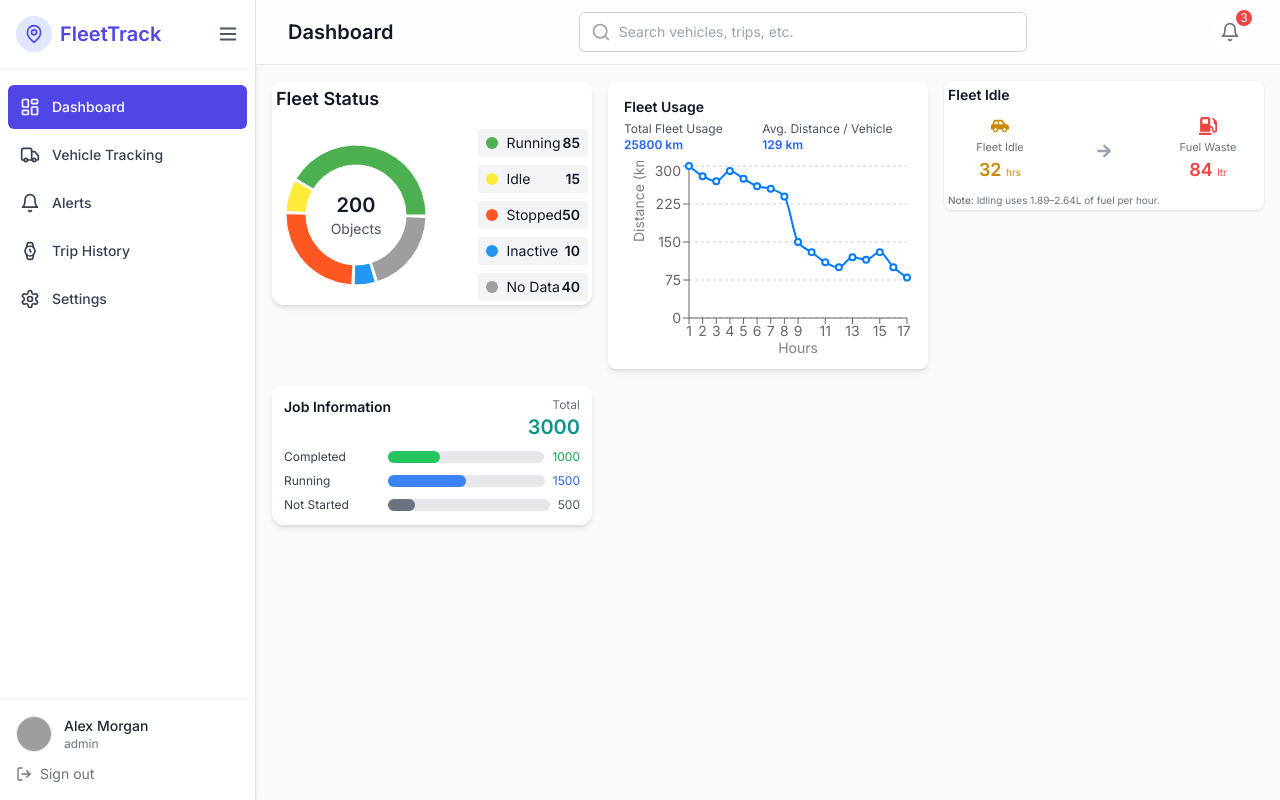
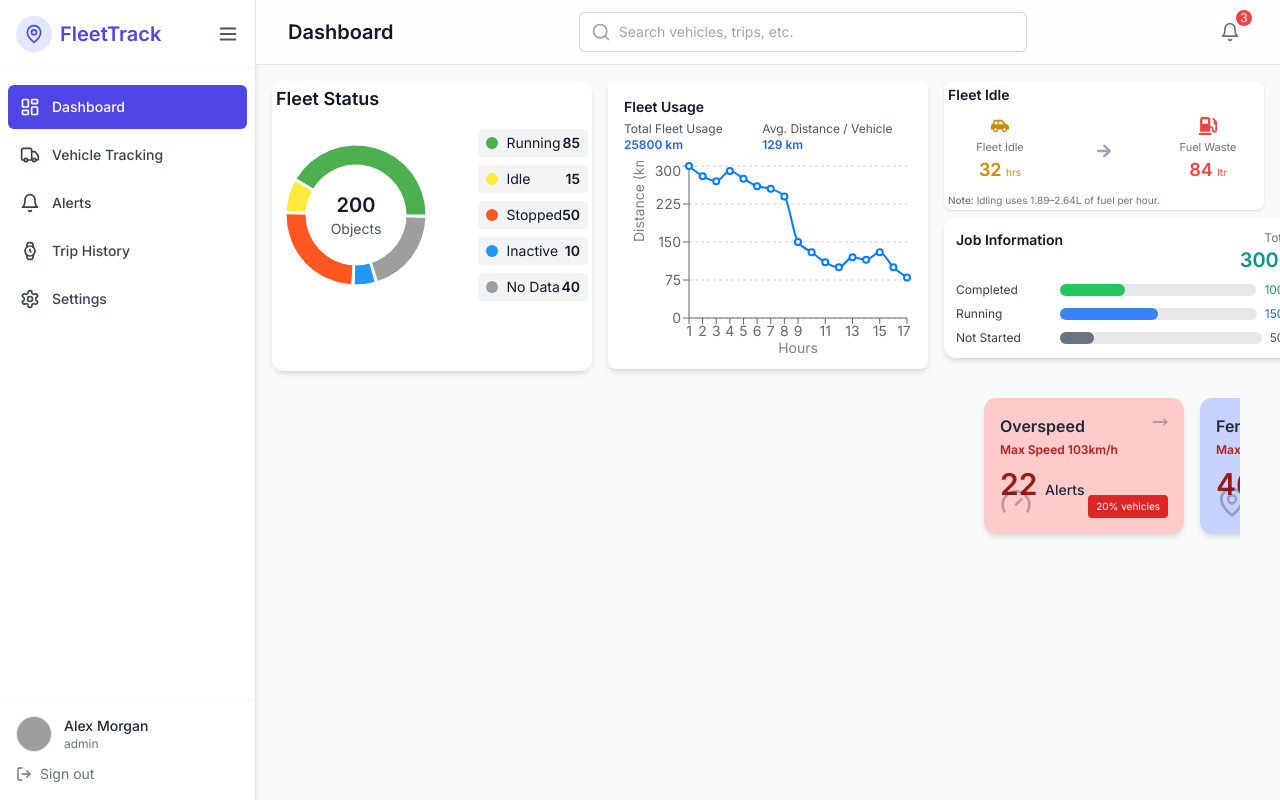
Before and after one commit to Shristy926/Fleettrack, a React (Vite) app: page /dashboard in a window 1280 px wide. Built offline with nearby package versions, Linux system fonts and the light colour scheme; grey boxes are pictures that could not be loaded.

Commit message:
28-05-2025
DashoardCards

```diff
--- a/src/components/dashboard/AlertCardGroups.tsx
+++ b/src/components/dashboard/AlertCardGroups.tsx
@@ -1,73 +1,117 @@
-// src/components/dashboard/AlertCardsGroup.tsx
-import React from "react";
-import AlertCard from "./AlertCard";
-import { Thermometer, MapPin, Snowflake, GaugeCircle } from "lucide-react"; // or use any icon lib
+import { FC } from 'react';
+import {
+  Gauge,
+  MapPin,
+  Snowflake,
+  Route,
+  Thermometer,
+  MoveRight,
+} from 'lucide-react';
 
-const AlertCardGroups: React.FC = () => {
+const DashboardCards: FC = () => {
+  const cards = [
+    {
+      title: 'Overspeed',
+      subtitle: 'Max Speed 103km/h',
+      value: '22',
+      unit: 'Alerts',
+      percentage: '20% vehicles',
+      bgColor: 'bg-red-200',
+      badgeColor: 'bg-red-600',
+      icon: <Gauge className="w-8 h-8 opacity-30" />,
+    },
+    {
+      title: 'Fence Overstay',
+      subtitle: 'Max Overstay 22 hrs',
+      value: '46',
+      unit: 'Alerts',
+      percentage: '10% vehicles',
+      bgColor: 'bg-indigo-200',
+      badgeColor: 'bg-indigo-600',
+      icon: <MapPin className="w-8 h-8 opacity-30" />,
+    },
+    {
+      title: 'AC Misuse',
+      subtitle: 'Approx Fuel Waste 22 ltr',
+      value: '32',
+      unit: 'Hours',
+      percentage: '10% vehicles',
+      bgColor: 'bg-cyan-200',
+      badgeColor: 'bg-cyan-600',
+      icon: <Snowflake className="w-8 h-8 opacity-30" />,
+    },
+    {
+      title: 'Stay Away from Zone',
+      subtitle: '',
+      value: '25',
+      unit: 'Alerts',
+      percentage: '10% vehicles',
+      bgColor: 'bg-yellow-200',
+      badgeColor: 'bg-yellow-600',
+      icon: <Route className="w-8 h-8 opacity-30" />,
+    },
+    {
+      title: 'Stay In Zone',
+      subtitle: '',
+      value: '35',
+      unit: 'Alerts',
+      percentage: '10% vehicles',
+      bgColor: 'bg-green-200',
+      badgeColor: 'bg-green-600',
+      icon: <Route className="w-8 h-8 opacity-30" />,
+    },
+    {
+      title: 'Temperature',
+      subtitle: 'Min Temp. 13°C | Max Temp. 48°C',
+      value: '35',
+      unit: 'Alerts',
+      percentage: '10% vehicles',
+      bgColor: 'bg-sky-200',
+      badgeColor: 'bg-sky-600',
+      icon: <Thermometer className="w-8 h-8 opacity-30" />,
+    },
+  ];
+
   return (
-    <div className="flex flex-row gap-4 overflow-x-auto p-4">
-      <AlertCard
-        title="Overspeed"
-        subtitle="Max Speed 103km/h"
-        value="22"
-        unit="Alerts"
-        vehiclePercent="20%"
-        icon={<GaugeCircle size={20} />}
-        bgColor="bg-red-300"
-        vehicleBg="bg-red-500"
-      />
-      <AlertCard
-        title="Fence Overstay"
-        subtitle="Max Overstay 22 hrs"
-        value="46"
-        unit="Alerts"
-        vehiclePercent="10%"
-        icon={<MapPin size={20} />}
-        bgColor="bg-blue-300"
-        vehicleBg="bg-blue-500"
-      />
-      <AlertCard
-        title="AC Misuse"
-        subtitle="Approx Fuel Waste 22 ltr"
-        value="32"
-        unit="Hours"
-        vehiclePercent="10%"
-        icon={<Snowflake size={20} />}
-        bgColor="bg-cyan-300"
-        vehicleBg="bg-cyan-600"
-      />
-      <AlertCard
-        title="Stay Away from Zone"
-        subtitle=""
-        value="25"
-        unit="Alerts"
-        vehiclePercent="10%"
-        icon={<MapPin size={20} />}
-        bgColor="bg-yellow-300"
-        vehicleBg="bg-yellow-600"
-      />
-      <AlertCard
-        title="Stay In Zone"
-        subtitle=""
-        value="35"
-        unit="Alerts"
-        vehiclePercent="10%"
-        icon={<MapPin size={20} />}
-        bgColor="bg-green-300"
-        vehicleBg="bg-green-600"
-      />
-      <AlertCard
-        title="Temperature"
-        subtitle="Min Temp. 13°C | Max Temp. 48°C"
-        value="35"
-        unit="Alerts"
-        vehiclePercent="10%"
-        icon={<Thermometer size={20} />}
-        bgColor="bg-sky-300"
-        vehicleBg="bg-sky-600"
-      />
+    <div className="overflow-x-auto w-full px-4 py-4">
+      <div className="flex flex-nowrap gap-4">
+        {cards.map((card, index) => (
+          <div
+            key={index}
+            className={`min-w-[200px] rounded-xl p-4 shadow-md relative text-gray-800 ${card.bgColor}`}
+          >
+            <div className="flex justify-between items-start">
+              <h3 className="text-md font-semibold">{card.title}</h3>
+              <div className="cursor-pointer">
+                <MoveRight className="w-4 h-4 text-gray-600 opacity-50" />
+              </div>
+            </div>
+
+            {card.subtitle && (
+              <p className="text-xs mt-1 text-red-700 font-semibold">
+                {card.subtitle}
+              </p>
+            )}
+
+            <div className="text-3xl font-bold mt-2 text-red-800">
+              {card.value}{' '}
+              <span className="text-sm font-medium text-gray-800">
+                {card.unit}
+              </span>
+            </div>
+
+            <div className="absolute bottom-4 left-4">{card.icon}</div>
+
+            <div
+              className={`absolute bottom-4 right-4 text-white text-[10px] px-2 py-1 rounded ${card.badgeColor}`}
+            >
+              {card.percentage}
+            </div>
+          </div>
+        ))}
+      </div>
     </div>
   );
 };
 
-export default AlertCardGroups;
+export default DashboardCards;
--- a/src/components/dashboard/DashboardCards.tsx
+++ b/src/components/dashboard/DashboardCards.tsx
@@ -1,22 +1,117 @@
 import { FC } from 'react';
-import OverspeedCard from './cards/OverspeedCard';
-import FenceOverstayCard from './cards/FenceOverstayCard';
-import ACMisuseCard from './cards/ACMisuseCard';
-import StayAwayCard from './cards/StayAwayCard';
-import StayInCard from './cards/StayInCard';
-import TemperatureCard from './cards/TemperatureCard';
+import {
+  Gauge,
+  MapPin,
+  Snowflake,
+  Route,
+  Thermometer,
+  MoveRight,
+} from 'lucide-react';
 
-const DashboardCard: FC = () => (
-  <div className="overflow-x-auto whitespace-nowrap px-4 py-2">
-    <div className="flex gap-4">
-      <OverspeedCard />
-      <FenceOverstayCard />
-      <ACMisuseCard />
-      <StayAwayCard />
-      <StayInCard />
-      <TemperatureCard />
+const DashboardCards: FC = () => {
+  const cards = [
+    {
+      title: 'Overspeed',
+      subtitle: 'Max Speed 103km/h',
+      value: '22',
+      unit: 'Alerts',
+      percentage: '20% vehicles',
+      bgColor: 'bg-red-200',
+      badgeColor: 'bg-red-600',
+      icon: <Gauge className="w-8 h-8 opacity-30" />,
+    },
+    {
+      title: 'Fence Overstay',
+      subtitle: 'Max Overstay 22 hrs',
+      value: '46',
+      unit: 'Alerts',
+      percentage: '10% vehicles',
+      bgColor: 'bg-indigo-200',
+      badgeColor: 'bg-indigo-600',
+      icon: <MapPin className="w-8 h-8 opacity-30" />,
+    },
+    {
+      title: 'AC Misuse',
+      subtitle: 'Approx Fuel Waste 22 ltr',
+      value: '32',
+      unit: 'Hours',
+      percentage: '10% vehicles',
+      bgColor: 'bg-cyan-200',
+      badgeColor: 'bg-cyan-600',
+      icon: <Snowflake className="w-8 h-8 opacity-30" />,
+    },
+    {
+      title: 'Stay Away from Zone',
+      subtitle: '',
+      value: '25',
+      unit: 'Alerts',
+      percentage: '10% vehicles',
+      bgColor: 'bg-yellow-200',
+      badgeColor: 'bg-yellow-600',
+      icon: <Route className="w-8 h-8 opacity-30" />,
+    },
+    {
+      title: 'Stay In Zone',
+      subtitle: '',
+      value: '35',
+      unit: 'Alerts',
+      percentage: '10% vehicles',
+      bgColor: 'bg-green-200',
+      badgeColor: 'bg-green-600',
+      icon: <Route className="w-8 h-8 opacity-30" />,
+    },
+    {
+      title: 'Temperature',
+      subtitle: 'Min Temp. 13°C | Max Temp. 48°C',
+      value: '35',
+      unit: 'Alerts',
+      percentage: '10% vehicles',
+      bgColor: 'bg-sky-200',
+      badgeColor: 'bg-sky-600',
+      icon: <Thermometer className="w-8 h-8 opacity-30" />,
+    },
+  ];
+
+  return (
+    <div className="w-full px-4 py-4">
+      <div className="flex flex-nowrap gap-4">
+        {cards.map((card, index) => (
+          <div
+            key={index}
+            className={`min-w-[200px] rounded-xl p-4 shadow-md relative text-gray-800 ${card.bgColor}`}
+          >
+            <div className="flex justify-between items-start">
+              <h3 className="text-md font-semibold">{card.title}</h3>
+              <div className="cursor-pointer">
+                <MoveRight className="w-4 h-4 text-gray-600 opacity-50" />
+              </div>
+            </div>
+
+            {card.subtitle && (
+              <p className="text-xs mt-1 text-red-700 font-semibold">
+                {card.subtitle}
+              </p>
+            )}
+
+            <div className="text-3xl font-bold mt-2 text-red-800">
+              {card.value}{' '}
+              <span className="text-sm font-medium text-gray-800">
+                {card.unit}
+              </span>
+            </div>
+
+            <div className="absolute bottom-4 left-4">{card.icon}</div>
+
+            <div
+              className={`absolute bottom-4 right-4 text-white text-[10px] px-2 py-1 rounded ${card.badgeColor}`}
+            >
+              {card.percentage}
+            </div>
+          </div>
+        ))}
+      </div>
     </div>
-  </div>
-);
+  );
+};
 
-export default DashboardCard;
+export default DashboardCards;
--- a/src/components/dashboard/FleetStatus.tsx
+++ b/src/components/dashboard/FleetStatus.tsx
@@ -11,7 +11,7 @@ const FleetStatus: React.FC = () => {
   ];
 
   return (
-    <div className="bg-white rounded-xl p-1 shadow-md h-80px">
+    <div className="bg-white rounded-xl p-1 shadow-md h-[290px]">
       <h2 className="text-lg font-semibold mb-4">Fleet Status</h2>
       <div className="flex items-center justify-between">
         <div className="relative w-50 h-50">
--- a/src/components/dashboard/JobInformation.tsx
+++ b/src/components/dashboard/JobInformation.tsx
@@ -9,7 +9,7 @@ const JobInformation: React.FC = () => {
   const getPercentage = (count: number) => (count / total) * 100;
 
   return (
-    <div className="bg-white rounded-xl p-3 shadow-md w-[320px] text-sm">
+    <div className="bg-white rounded-xl p-3 shadow-md w-[360px] text-sm">
       <div className="flex justify-between items-start mb-2">
         <h2 className="font-semibold text-sm">Job Information</h2>
         <div className="text-right">
--- a/src/components/pages/DashboardPage.tsx
+++ b/src/components/pages/DashboardPage.tsx
@@ -5,6 +5,7 @@ import FleetUsage from "../dashboard/FleetUsage";
 import FleetIdle from "../dashboard/FleetIdle";
 import JobInformation from "../dashboard/JobInformation";
 import AlertCardGroups from "../dashboard/AlertCardGroups";
+import DashboardCards from "../dashboard/AlertCardGroups";
 // import VehicleStatus from "../components/dashboard/VehicleStatus";
 // import FleetFuel from "../components/dashboard/FleetFuel";
 // import AlertCardsGroup from "../components/dashboard/AlertCardGroups";
@@ -23,13 +24,15 @@ const DashboardPage: React.FC = () => {
   </div>
 
   <div className="w-full h-full">
-    <FleetIdle />
-  </div>
-
-  {/* Second Row: JobInformation full width across 3 columns */}
-  <div className="col-span-1 md:col-span-3 w-full h-full">
+  <FleetIdle />
+  <div className="mt-2">
     <JobInformation />
   </div>
+  <div className="p-6">
+      <DashboardCards />
+    </div>
+</div>
+
 </div>
 
 
```
